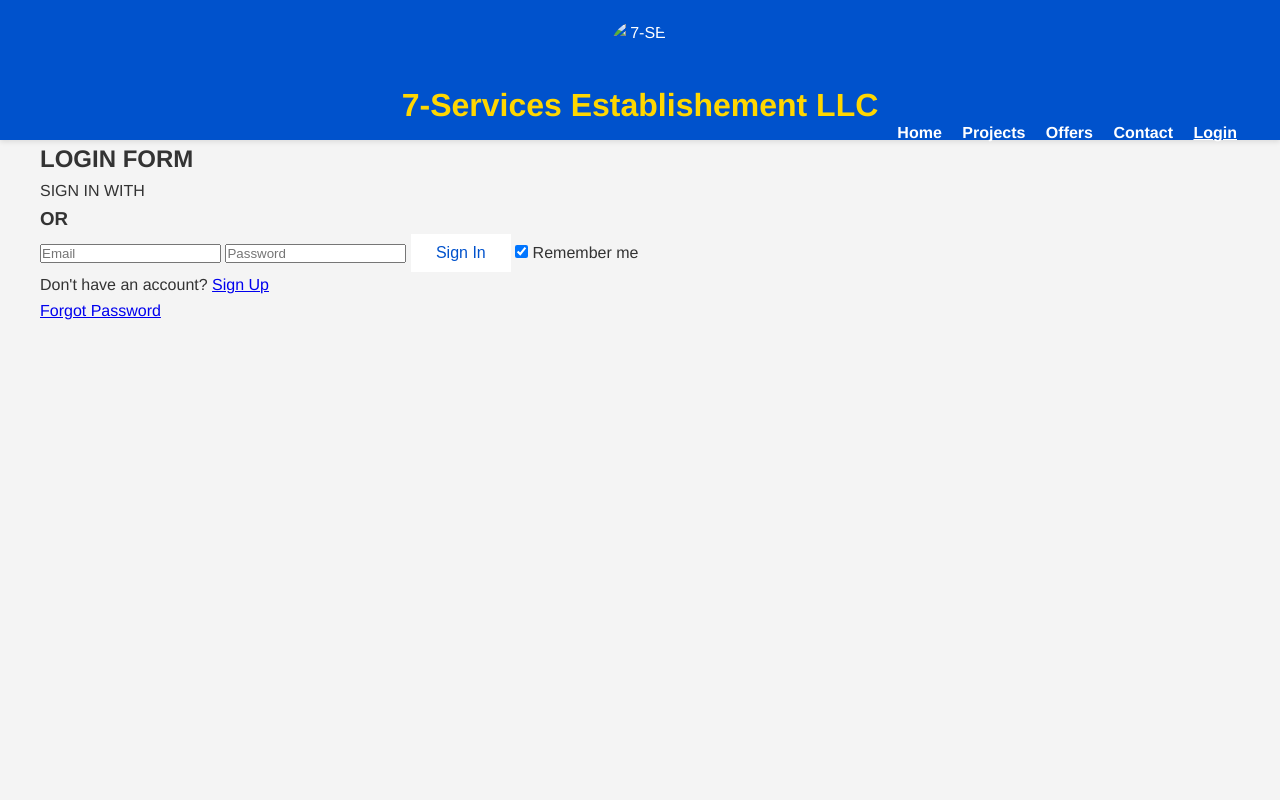
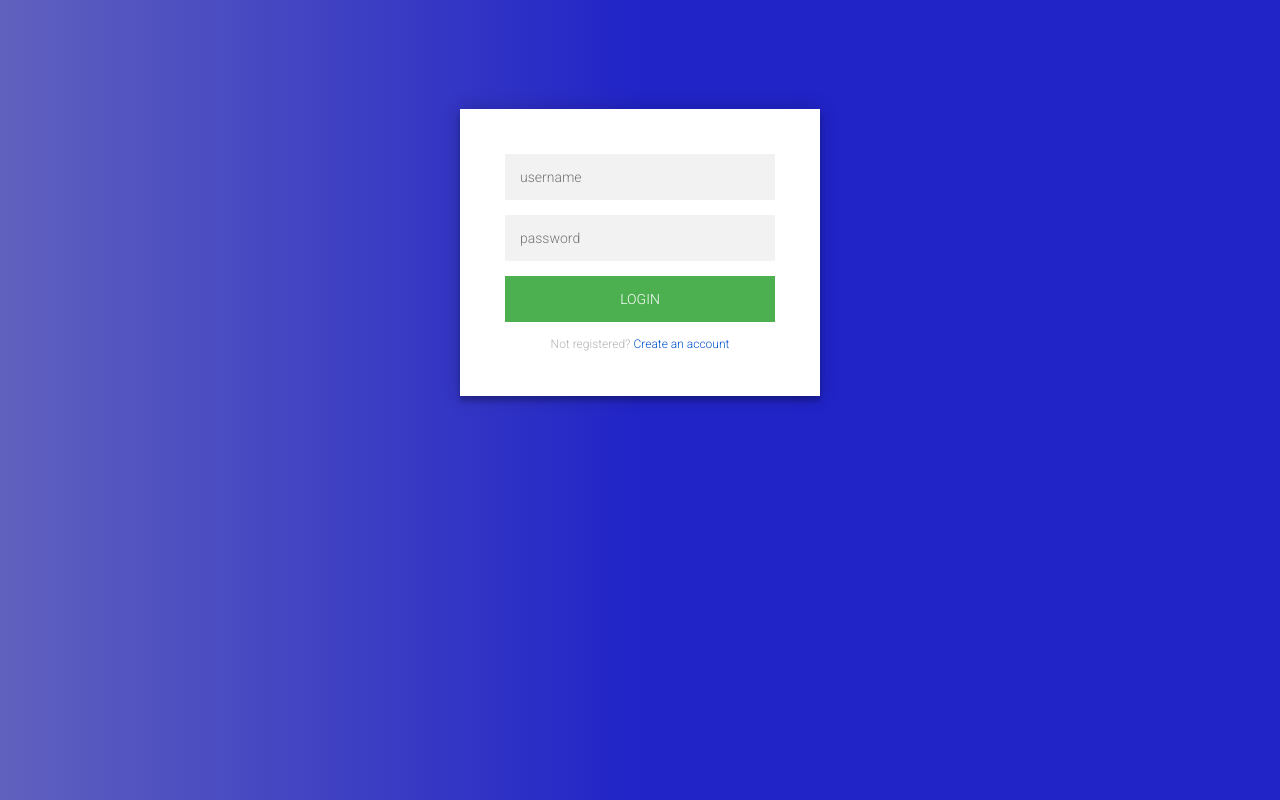
Before and after one commit to RanaSalmanHassan/seven7se, a plain HTML site: page login.html in a window 1280 px wide. Drawn offline with Linux system fonts and the light colour scheme.

Commit message:
added login page

```diff
--- /dev/null
+++ b/login.css
@@ -0,0 +1,98 @@
+@import url(https://fonts.googleapis.com/css?family=Roboto:300);
+
+.login-page {
+  width: 360px;
+  padding: 8% 0 0;
+  margin: auto;
+}
+.form {
+  position: relative;
+  z-index: 1;
+  background: #FFFFFF;
+  max-width: 360px;
+  margin: 0 auto 100px;
+  padding: 45px;
+  text-align: center;
+  box-shadow: 0 0 20px 0 rgba(0, 0, 0, 0.2), 0 5px 5px 0 rgba(0, 0, 0, 0.24);
+}
+.form input {
+  font-family: "Roboto", sans-serif;
+  outline: 0;
+  background: #f2f2f2;
+  width: 100%;
+  border: 0;
+  margin: 0 0 15px;
+  padding: 15px;
+  box-sizing: border-box;
+  font-size: 14px;
+}
+.form button {
+  font-family: "Roboto", sans-serif;
+  text-transform: uppercase;
+  outline: 0;
+  background: #4CAF50;
+  width: 100%;
+  border: 0;
+  padding: 15px;
+  color: #FFFFFF;
+  font-size: 14px;
+  -webkit-transition: all 0.3 ease;
+  transition: all 0.3 ease;
+  cursor: pointer;
+}
+.form button:hover,.form button:active,.form button:focus {
+  background: #0052cc;
+}
+.form .message {
+  margin: 15px 0 0;
+  color: #b3b3b3;
+  font-size: 12px;
+}
+.form .message a {
+  color: #0052cc;
+  text-decoration: none;
+}
+.form .register-form {
+  display: none;
+}
+.container {
+  position: relative;
+  z-index: 1;
+  max-width: 300px;
+  margin: 0 auto;
+}
+.container:before, .container:after {
+  content: "";
+  display: block;
+  clear: both;
+}
+.container .info {
+  margin: 50px auto;
+  text-align: center;
+}
+.container .info h1 {
+  margin: 0 0 15px;
+  padding: 0;
+  font-size: 36px;
+  font-weight: 300;
+  color: #1a1a1a;
+}
+.container .info span {
+  color: #4d4d4d;
+  font-size: 12px;
+}
+.container .info span a {
+  color: #000000;
+  text-decoration: none;
+}
+.container .info span .fa {
+  color: #EF3B3A;
+}
+body {
+  background: #0052cc; /* fallback for old browsers */
+  background: #0052cc;
+  background: linear-gradient(90deg, rgb(96, 97, 190) 0%, rgb(33, 36, 199) 50%);
+  font-family: "Roboto", sans-serif;
+  -webkit-font-smoothing: antialiased;
+  -moz-osx-font-smoothing: grayscale;
+}
--- a/login.html
+++ b/login.html
@@ -4,53 +4,26 @@
     <meta charset="UTF-8">
     <meta name="viewport" content="width=device-width, initial-scale=1.0">
     <!-- Link to the style.css file -->
-    <link rel="stylesheet" href="style.css">
+    <link rel="stylesheet" href="login.css">
     <title>Login - Seven Services Establishment</title>
 </head>
 <body>
-    <!-- Header section with logo and navigation menu -->
-    <header>
-    <div class="container">
-        <div class="logo">
-            <!-- Replace the text logo with the required theme -->
-            <img src="logo.png" alt="7-SE" class="logo-image">
-            <h1 class="gold-text">7-Services Establishement LLC</h1>
+    <div class="login-page">
+        <div class="form">
+          <form class="register-form">
+            <input type="text" placeholder="name"/>
+            <input type="password" placeholder="password"/>
+            <input type="text" placeholder="email address"/>
+            <button>create</button>
+            <p class="message">Already registered? <a href="#">Sign In</a></p>
+          </form>
+          <form class="login-form">
+            <input type="text" placeholder="username"/>
+            <input type="password" placeholder="password"/>
+            <button>login</button>
+            <p class="message">Not registered? <a href="#">Create an account</a></p>
+          </form>
         </div>
-        <nav>
-            <!-- Navigation menu with links to other pages -->
-            <ul>
-                <li><a href="index.html">Home</a></li>
-                <li><a href="projects.html">Projects</a></li>
-                <li><a href="offers.html">Offers</a></li>
-                <li><a href="contact.html">Contact</a></li>
-                <li><a href="login.html" class="active">Login</a></li>
-            </ul>
-        </nav>
-    </div>
-</header>
-    <!-- Login section with social media icons and input fields -->
-    <section class="login">
-        <div class="container">
-            <h1>LOGIN FORM</h1>
-            <p>SIGN IN WITH</p>
-            <div class="icons">
-                <a href="https://www.google.com/"><i class="fab fa-google fa-2x"></i></a>
-                <a href="https://www.facebook.com/"><i class="fab fa-facebook-f fa-2x"></i></a>
-                <a href="https://www.twitter.com/"><i class="fab fa-twitter fa-2x"></i></a>
-                <a href="https://www.instagram.com/"><i class="fab fa-instagram fa-2x"></i></a>
-            </div>
-            <h3>OR</h3>
-            <form action="action_page.php" method="post">
-                <input type="email" name="email" id="email" placeholder="Email" required>
-                <input type="password" name="password" id="password" placeholder="Password" required>
-                <button type="submit">Sign In</button>
-                <label>
-                    <input type="checkbox" checked="checked" name="remember"> Remember me
-                </label>
-            </form>
-            <p>Don't have an account? <a href="sign-up.html">Sign Up</a></p>
-            <a href="reset-password.html">Forgot Password</a>
-        </div>
-    </section>
+      </div>
 </body>
 </html>
```
